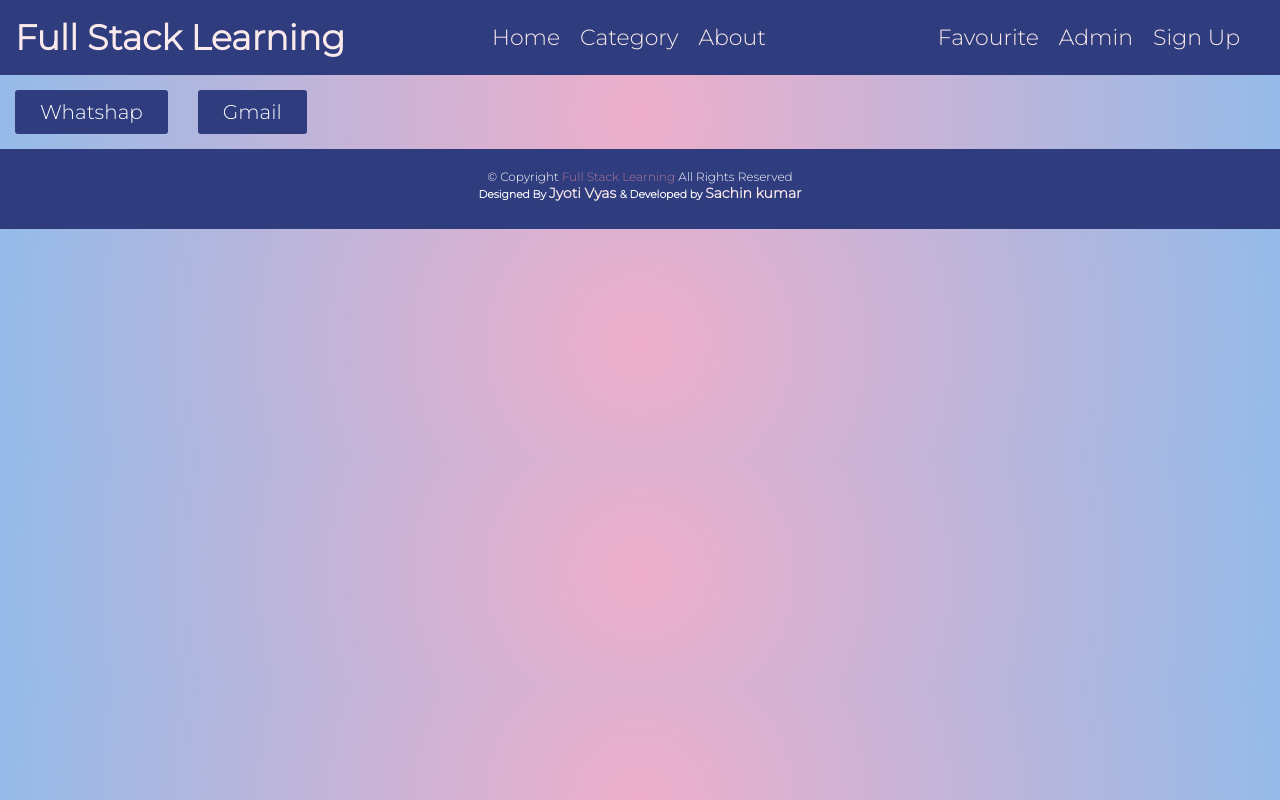
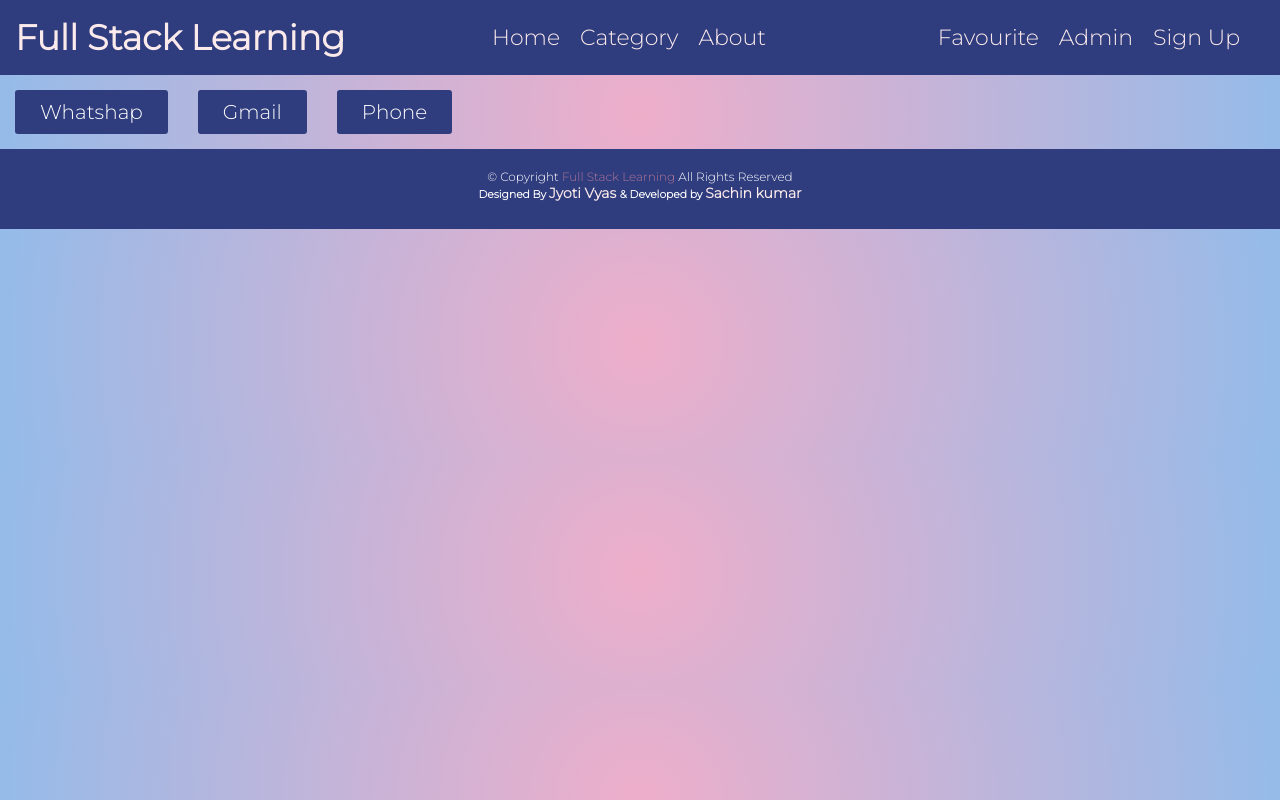
Before and after one commit to sachinkumarsain/Hiring-ClientSide, a React (Create React App) app: page /category/resume in a window 1280 px wide. Built offline with nearby package versions, Linux system fonts and the light colour scheme.

Commit message:
resume file changes

```diff
--- a/src/category/Resume/Resume.js
+++ b/src/category/Resume/Resume.js
@@ -14,6 +14,7 @@ function Resume() {
           <div className='social'>
               <button className='whatshap'>Whatshap</button>
               <button className='gmail'>Gmail</button>
+              <button className='phone'> Phone</button>
           </div>
         </section>
     </div>
```
